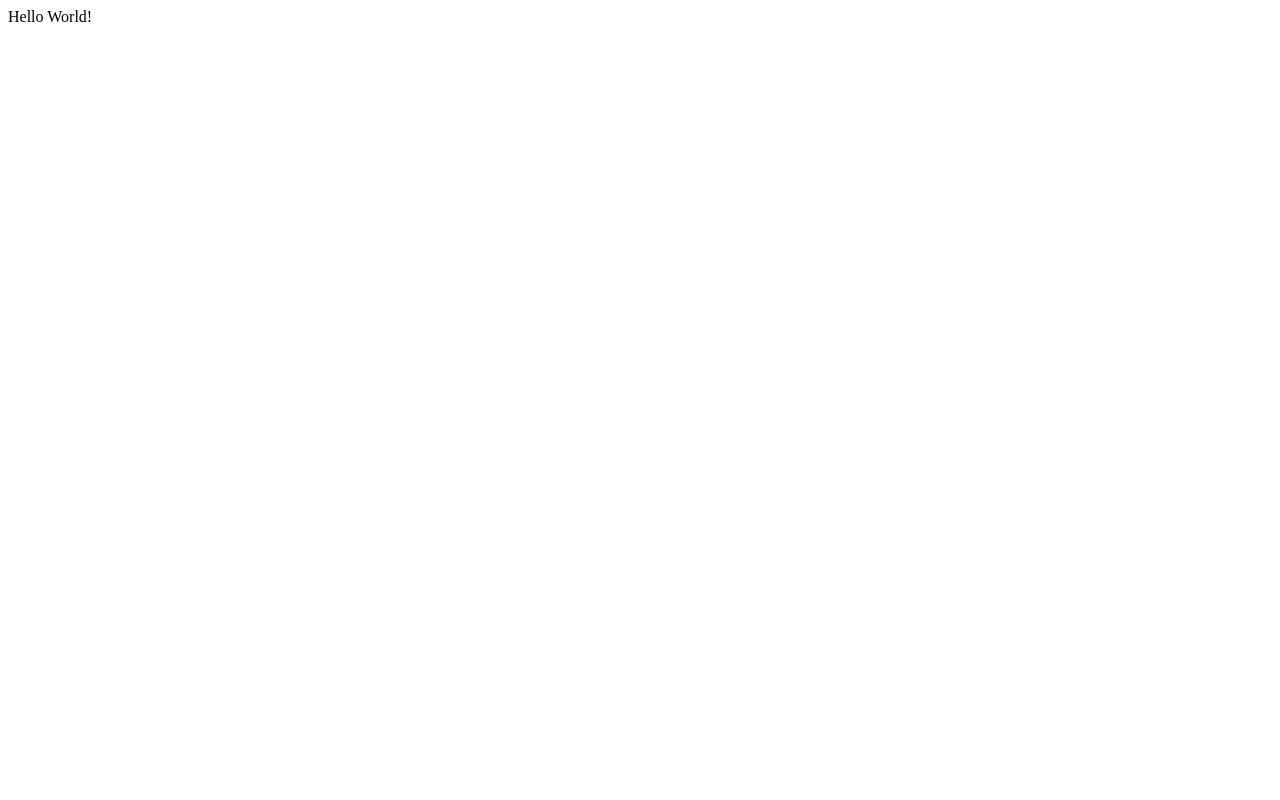
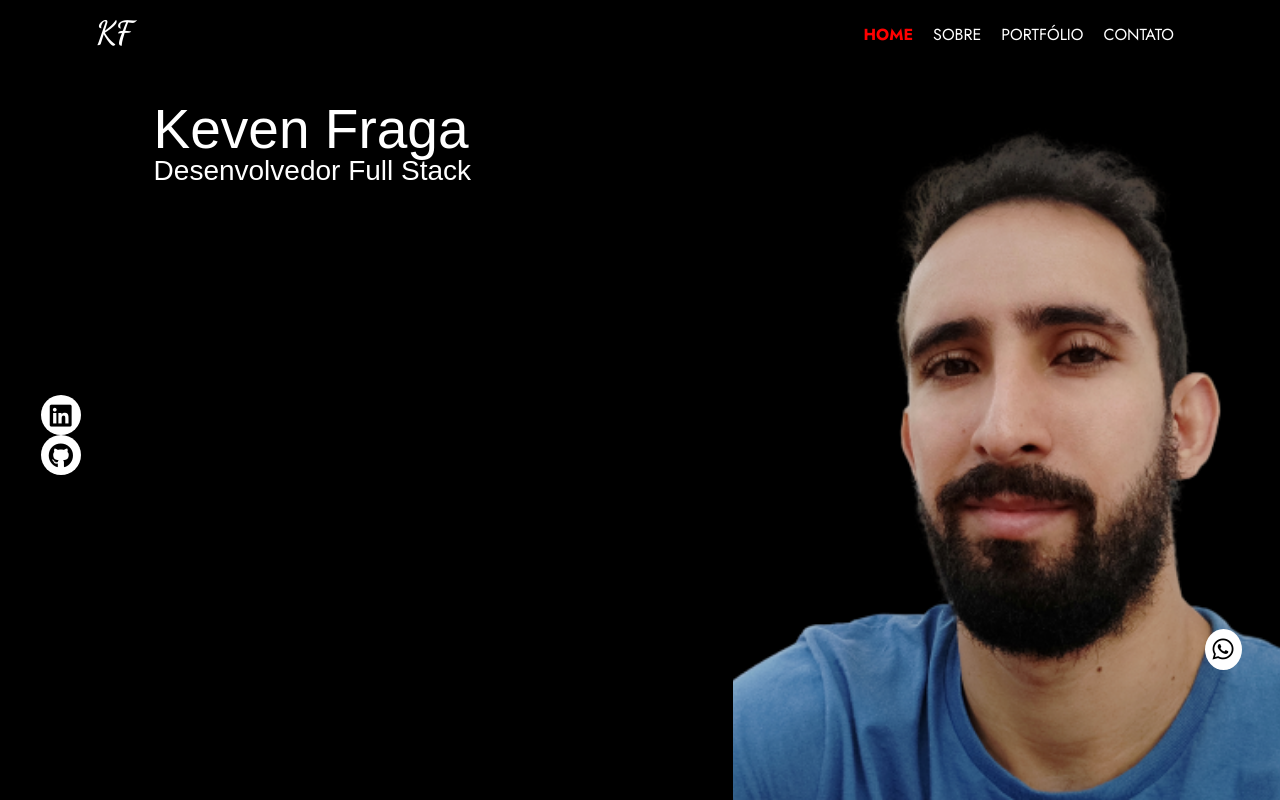
Before and after one commit to kevenfraga/curriculo-dev, a plain HTML site: page index.html in a window 1280 px wide. Drawn offline with Linux system fonts and the light colour scheme.

Commit message:
Estilização da home

```diff
--- /dev/null
+++ b/assets/css/header.css
@@ -0,0 +1,57 @@
+.cabecalho {
+    align-items: center;
+	background-color: transparent;
+    display: flex;
+    height: 70px;
+    justify-content: center;
+    width: 100%;
+}
+
+.cabecalho .container {
+    display: flex;
+    justify-content: space-between;
+    position: fixed;
+}
+
+.cabecalho__titulo {
+	color: #FFF;
+    font-family: 'Dancing Script', cursive;
+	font-weight: bold;
+	font-size: 2em;
+}
+
+.cabecalho__titulo a {
+	color: inherit;
+	text-decoration: none;
+}
+
+.menu {
+    display: flex;
+}
+
+.menu__lista {
+    display: flex;
+}
+
+.menu__item {
+    list-style: none;
+}
+
+.menu__link {
+    color: #FFF;
+	display: block;
+	font-family: 'Jost', sans-serif;
+	padding: 10px;
+	text-decoration: none;
+    text-transform: uppercase;
+	transition: .5s;
+}
+
+.menu__link.ativo {
+    color: red;
+    font-weight: bold;
+}
+
+.menu__link:hover {
+    text-decoration: underline;
+}
--- /dev/null
+++ b/assets/css/home.css
@@ -0,0 +1,62 @@
+#home {
+    display: flex;
+    height: calc(100vh - 70px);
+    justify-content: center;
+    width: 100%;
+}
+
+.home__midiaSocial {
+    align-items: center;
+    display: flex;
+    flex-direction: column;
+    justify-content: center;
+    width: 10%;
+}
+
+.midiaSocial__icone {
+    align-items: center;
+    display: flex;
+    justify-content: center;
+}
+
+.midiaSocial__icone a {
+    background: #FFF;
+    border-radius: 50%;
+    color: #000;
+    font-size: 25px;
+    height: 32px;
+    line-height: 1;
+    padding-top: 8px;
+    text-align: center;
+    width: 40px;
+}
+
+.home__conteudo {
+    color: #FFF;
+    padding: 2em;
+}
+
+.home__conteudo:nth-child() {
+    margin-bottom: 1.5em;
+}
+
+.conteudo__titulo {
+    font-size: 55px;
+}
+
+.conteudo__cargo {
+    font-size: 28px;
+}
+
+.fa-linkedin:hover {
+    color: #0A66C2;
+}
+
+.home__conteudo {
+    width: 45%;
+}
+
+.home__imagem {
+    background: url('../img/perfil.png') no-repeat center / cover;
+    width: 45%;
+}
--- /dev/null
+++ b/assets/css/reset.css
@@ -0,0 +1,48 @@
+/* http://meyerweb.com/eric/tools/css/reset/
+   v2.0 | 20110126
+   License: none (public domain)
+*/
+
+html, body, div, span, applet, object, iframe,
+h1, h2, h3, h4, h5, h6, p, blockquote, pre,
+a, abbr, acronym, address, big, cite, code,
+del, dfn, em, img, ins, kbd, q, s, samp,
+small, strike, strong, sub, sup, tt, var,
+b, u, i, center,
+dl, dt, dd, ol, ul, li,
+fieldset, form, label, legend,
+table, caption, tbody, tfoot, thead, tr, th, td,
+article, aside, canvas, details, embed,
+figure, figcaption, footer, header, hgroup,
+menu, nav, output, ruby, section, summary,
+time, mark, audio, video {
+	margin: 0;
+	padding: 0;
+	border: 0;
+	font-size: 100%;
+	font: inherit;
+	vertical-align: baseline;
+}
+/* HTML5 display-role reset for older browsers */
+article, aside, details, figcaption, figure,
+footer, header, hgroup, menu, nav, section {
+	display: block;
+}
+body {
+	line-height: 1;
+}
+ol, ul {
+	list-style: none;
+}
+blockquote, q {
+	quotes: none;
+}
+blockquote:before, blockquote:after,
+q:before, q:after {
+	content: '';
+	content: none;
+}
+table {
+	border-collapse: collapse;
+	border-spacing: 0;
+}
--- /dev/null
+++ b/assets/css/sobre.css
@@ -0,0 +1,7 @@
+#sobre {
+    display: flex;
+    height: 100vh;
+    justify-content: center;
+    width: 100%;
+    background: #FFF;
+}
--- /dev/null
+++ b/assets/css/style.css
@@ -0,0 +1,25 @@
+body {
+	background-color: #000;
+	font-family: 'Arial', sans-serif;
+}
+
+.container {
+	width: 85%;
+	margin: 0 auto;
+}
+
+.buttom-whatsapp a {
+    background-color: #FFF;
+    padding: 8px;
+    right: 3%;
+    bottom: 130px;
+    position: fixed;
+    z-index: 200;
+    border-radius: 50%;
+    font-size: 1.5rem;
+    color: #000;
+}
+
+.buttom-whatsapp a:hover {
+    background-color: #4ECB5B;
+}
--- a/index.html
+++ b/index.html
@@ -1 +1,80 @@
-Hello World!
+<!DOCTYPE html>
+<html lang="pt-br">
+<head>
+    <meta charset="UTF-8">
+    <meta http-equiv="X-UA-Compatible" content="IE=edge">
+    <meta name="viewport" content="width=device-width, initial-scale=1.0">
+    <title>Keven Fraga Portfólio</title>
+
+    <!-- Icons -->
+    <link rel="stylesheet" href="https://use.fontawesome.com/releases/v5.15.4/css/all.css" integrity="sha384-DyZ88mC6Up2uqS4h/KRgHuoeGwBcD4Ng9SiP4dIRy0EXTlnuz47vAwmeGwVChigm" crossorigin="anonymous"/>
+
+    <!-- Fonts -->
+    <link href="https://fonts.googleapis.com/css2?family=Dancing+Script:wght@700&family=Jost:wght@400;700&display=swap" rel="stylesheet">
+
+    <!-- Style -->
+	<link rel="stylesheet" href="assets/css/reset.css">
+	<link rel="stylesheet" href="assets/css/style.css">
+	<link rel="stylesheet" href="assets/css/header.css">
+	<link rel="stylesheet" href="assets/css/home.css">
+	<link rel="stylesheet" href="assets/css/sobre.css">
+</head>
+<body>
+    <header class="cabecalho">
+		<div class="container">
+			<h1 class="cabecalho__titulo">
+				<a href="#">KF</a>
+			</h1>
+
+			<nav class="menu">
+                <ul class="menu__lista">
+                    <li class="menu__item">
+                        <a class="menu__link ativo" href="#">Home</a>
+                    </li>
+                    <li class="menu__item">
+				        <a class="menu__link" href="#sobre">Sobre</a>
+                    </li>
+                    <li class="menu__item">
+				        <a class="menu__link" href="#">Portfólio</a>
+                    </li>
+                    <li class="menu__item">
+				        <a class="menu__link" href="#">Contato</a>
+                    </li>
+                </ul>
+			</nav>
+		</div>
+	</header>
+
+    <section id="home">
+        <div class="home__midiaSocial">
+            <div class="midiaSocial__icone">
+                <a href="">
+                    <i class="fab fa-linkedin"></i>
+                </a>
+            </div>
+            <div class="midiaSocial__icone">
+                <a href="">
+                    <i class="fab fa-github"></i>
+                </a>
+            </div>
+        </div>
+        <div class="home__conteudo">
+            <h1 class="conteudo__titulo">Keven Fraga</h1>
+            <h2 class="conteudo__cargo">Desenvolvedor Full Stack</h2>
+            <h3 class="conteudo__titulo"></h3>
+            <p class="receita__descricao">
+
+            </p>
+        </div>
+        <div class="home__imagem"></div>
+    </section>
+
+    <main>
+        <div class="buttom-whatsapp">
+            <a href="https://api.whatsapp.com/send?phone=5551999809988&text=Olá, Keven." target="_blank">
+                <i class="fab fa-whatsapp"></i>
+            </a>
+        </div>
+    </main>
+</body>
+</html>
```
Also changed, not shown: assets/img/perfil.png (added).
